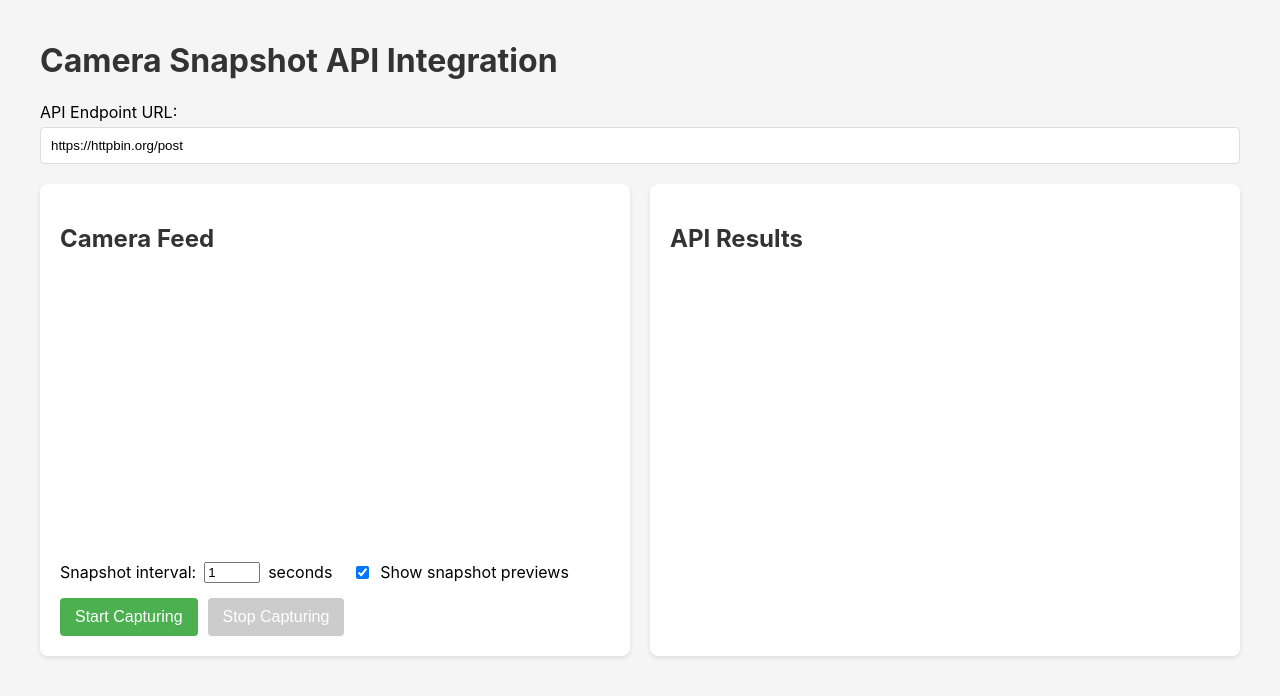
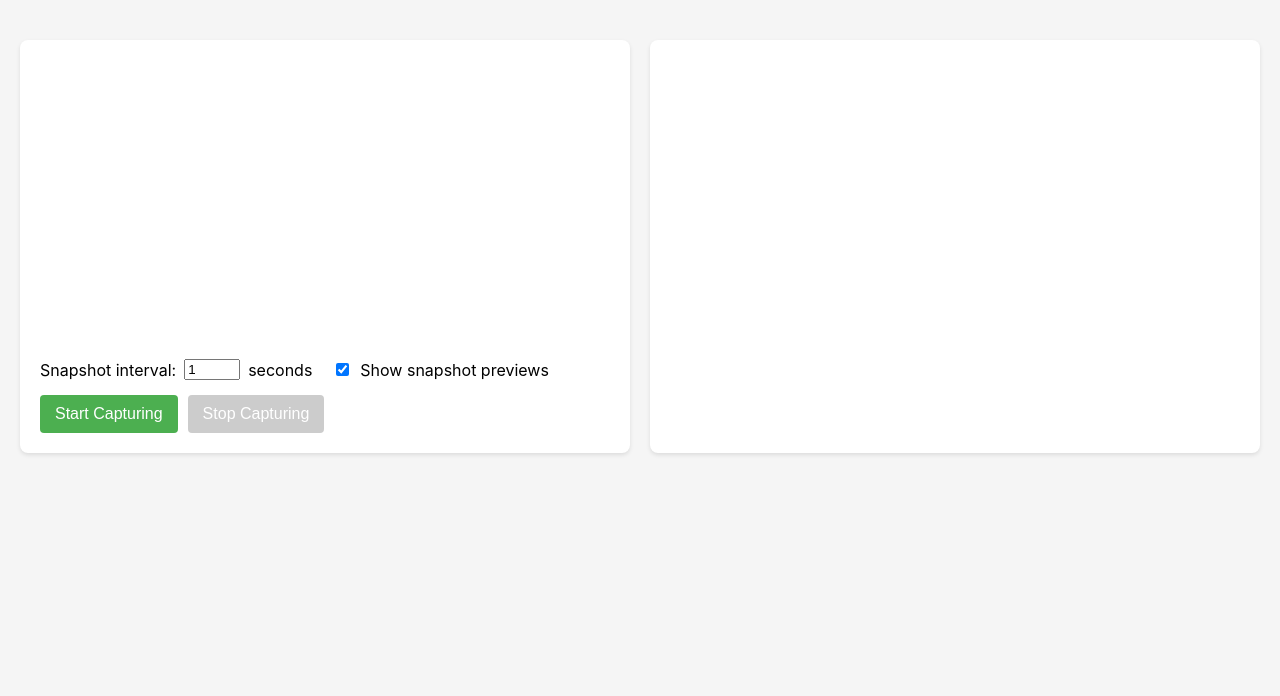
Before and after one commit to mikkohei13/taxai, a plain HTML site: page app/templates/video.html in a window 1280 px wide. Drawn offline with Linux system fonts and the light colour scheme.

Commit message:
Tweak video UI

```diff
--- a/app/templates/video.html
+++ b/app/templates/video.html
@@ -7,7 +7,6 @@
     <style>
         body {
             font-family: -apple-system, BlinkMacSystemFont, 'Segoe UI', Roboto, Oxygen, Ubuntu, Cantarell, 'Open Sans', 'Helvetica Neue', sans-serif;
-            max-width: 1200px;
             margin: 0 auto;
             padding: 20px;
             background-color: #f5f5f5;
@@ -34,7 +33,7 @@
         }
 
         .results-container {
-            max-height: 500px;
+            max-height: 700px;
             overflow-y: auto;
         }
 
@@ -44,7 +43,7 @@
 
         #video {
             width: 100%;
-            max-width: 640px;
+            max-width: 1000px;
             border-radius: 4px;
         }
 
@@ -91,19 +90,6 @@
             font-size: 14px;
         }
 
-        .api-url-container {
-            margin-bottom: 20px;
-        }
-
-        #apiUrl {
-            width: 100%;
-            padding: 10px;
-            margin-top: 5px;
-            border: 1px solid #ddd;
-            border-radius: 4px;
-            box-sizing: border-box;
-        }
-
         .status {
             margin-top: 15px;
             padding: 10px;
@@ -138,16 +124,8 @@
     </style>
 </head>
 <body>
-    <h1>Camera Snapshot API Integration</h1>
-
-    <div class="api-url-container">
-        <label for="apiUrl">API Endpoint URL:</label>
-        <input type="text" id="apiUrl" placeholder="Enter API URL (e.g., https://api.example.com/analyze)" value="https://httpbin.org/post">
-    </div>
-
     <div class="container">
         <div class="video-container">
-            <h2>Camera Feed</h2>
             <video id="video" autoplay></video>
             <canvas id="canvas" class="canvas-hidden"></canvas>
 
@@ -172,7 +150,6 @@
         </div>
 
         <div class="results-container">
-            <h2>API Results</h2>
             <div id="results"></div>
         </div>
     </div>
@@ -184,7 +161,6 @@
         const stopBtn = document.getElementById('stopBtn');
         const results = document.getElementById('results');
         const status = document.getElementById('status');
-        const apiUrlInput = document.getElementById('apiUrl');
         const intervalInput = document.getElementById('intervalSeconds');
         const showPreviewCheckbox = document.getElementById('showPreview');
 
@@ -224,13 +200,7 @@
 
         // Send snapshot to API
         async function sendToAPI(imageData) {
-            const apiUrl = apiUrlInput.value.trim();
-
-            if (!apiUrl) {
-                showStatus('Please enter a valid API URL', 'error');
-                stopCapturing();
-                return;
-            }
+            const apiUrl = "/predict";
 
             try {
                 // Extract base64 data from imageData
@@ -278,8 +248,20 @@
 
             resultHTML += `
                 <div class="timestamp">${time}</div>
-                <pre>${JSON.stringify(apiResult, null, 2)}</pre>
             `;
+
+            // Show only best_species confidence and taxon instead of full JSON
+            if (apiResult && apiResult.prediction && apiResult.prediction.best_species) {
+                const bestSpecies = apiResult.prediction.best_species;
+                resultHTML += `
+                    <div>
+                        <em>${bestSpecies.taxon}</em>
+                        <span>${bestSpecies.confidence}</span>
+                    </div>
+                `;
+            } else {
+                resultHTML += `<pre>${JSON.stringify(apiResult, null, 2)}</pre>`;
+            }
 
             resultItem.innerHTML = resultHTML;
 
@@ -350,13 +332,6 @@
         startBtn.addEventListener('click', startCapturing);
         stopBtn.addEventListener('click', stopCapturing);
 
-        // Initialize
-        document.addEventListener('DOMContentLoaded', () => {
-            // Set default API URL
-            if (!apiUrlInput.value) {
-                apiUrlInput.value = '/predict';
-            }
-        });
     </script>
 </body>
 </html>
```
